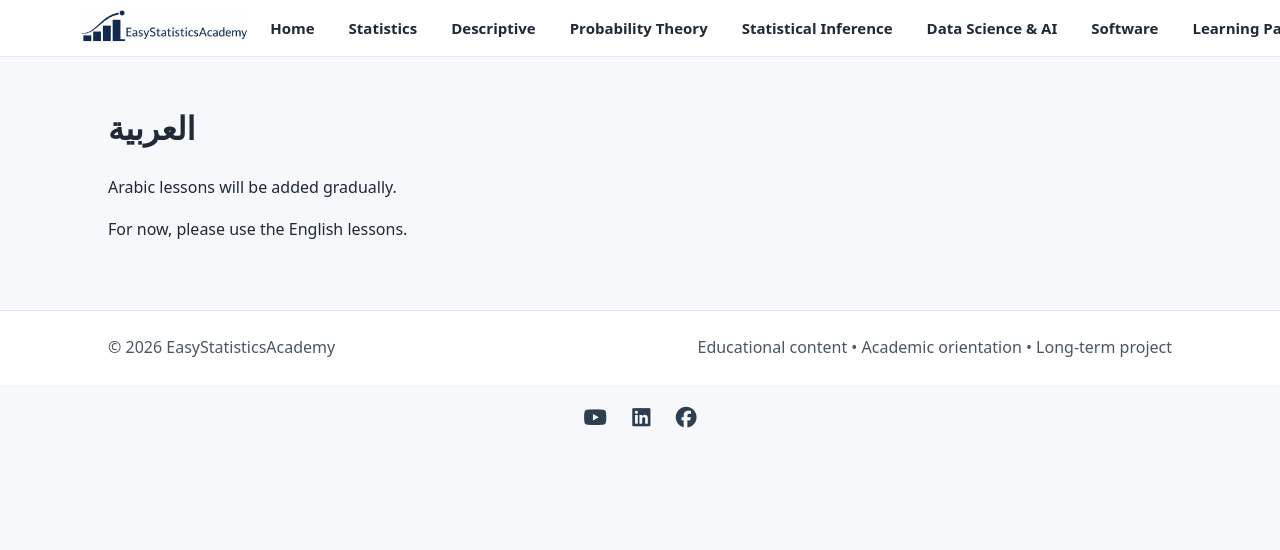
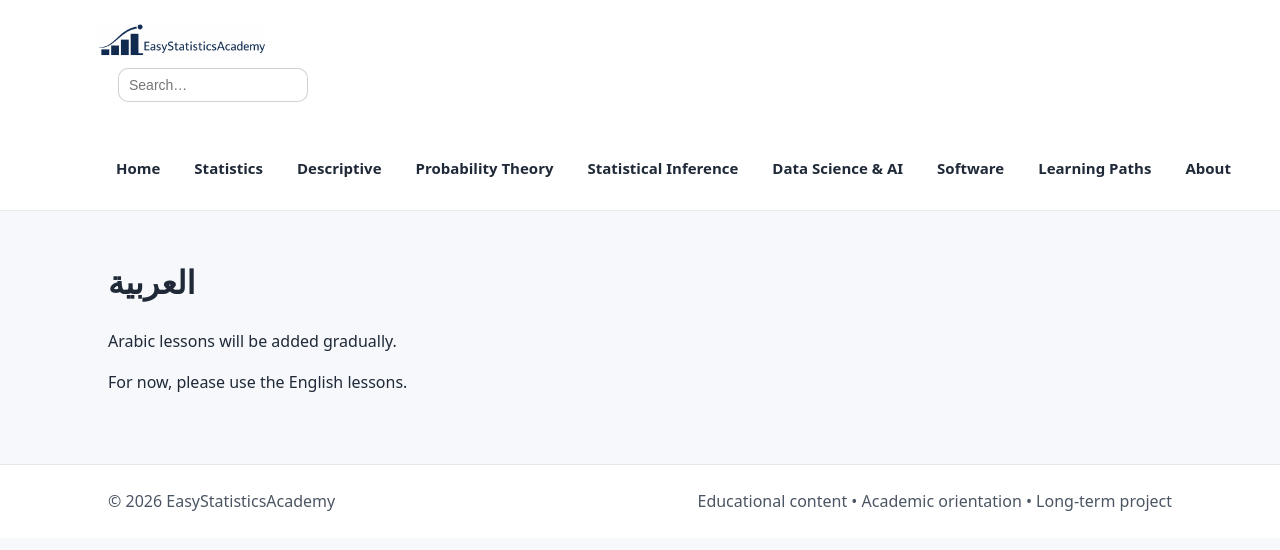
Before and after one commit to ammar-homaida-statistics/easystatisticsacademy, a Jekyll site: the page built from ar/index.md, in a window 1280 px wide. Shown: the top 550 px of the page. Built offline with Jekyll 4.4.1, drawn with Linux system fonts in a browser that asks for light colours.

Commit message:
Refactor header with search and navigation links
Reorganized header structure and added search functionality.

```diff
--- a/_includes/header.html
+++ b/_includes/header.html
@@ -1,8 +1,13 @@
 <header class="site-header">
-  <div class="container header-inner">
+  <div class="container header-top">
     <a class="brand" href="/">
       <img src="/images/brand/logo.png?v=2" alt="EasyStatisticsAcademy" />
     </a>
+
+    <div class="header-search">
+      <input id="site-search" type="search" placeholder="Search…" autocomplete="off" />
+      <div id="search-results" class="search-results" hidden></div>
+    </div>
 
     <button class="nav-toggle" type="button" aria-expanded="false" aria-controls="site-nav">
       <span class="sr-only">Open menu</span>
@@ -10,7 +15,9 @@
       <span class="nav-toggle-bar"></span>
       <span class="nav-toggle-bar"></span>
     </button>
+  </div>
 
+  <div class="container header-bottom">
     <nav id="site-nav" class="nav" aria-label="Primary">
       <a href="/">Home</a>
       <a href="/foundations/">Statistics</a>
@@ -22,14 +29,5 @@
       <a href="/learning-paths/">Learning Paths</a>
       <a href="/about/">About</a>
     </nav>
-<link
-  rel="stylesheet"
-  href="https://cdnjs.cloudflare.com/ajax/libs/font-awesome/6.5.1/css/all.min.css"
-/>
-
-    <div class="header-search">
-      <input id="site-search" type="search" placeholder="Search…" autocomplete="off" />
-      <div id="search-results" class="search-results" hidden></div>
-    </div>
   </div>
 </header>
```
Lines whose indentation alone changed are shown as unchanged.
